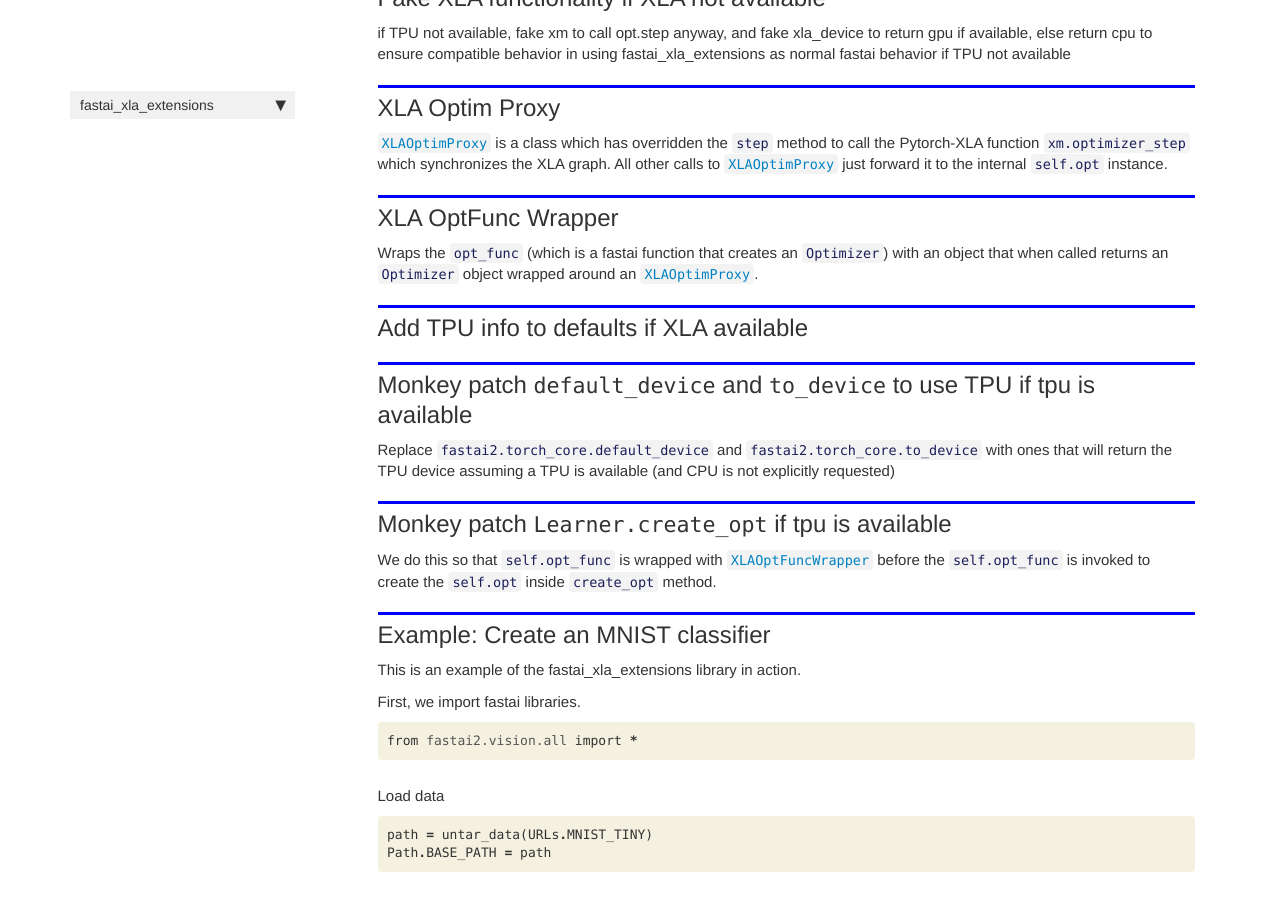
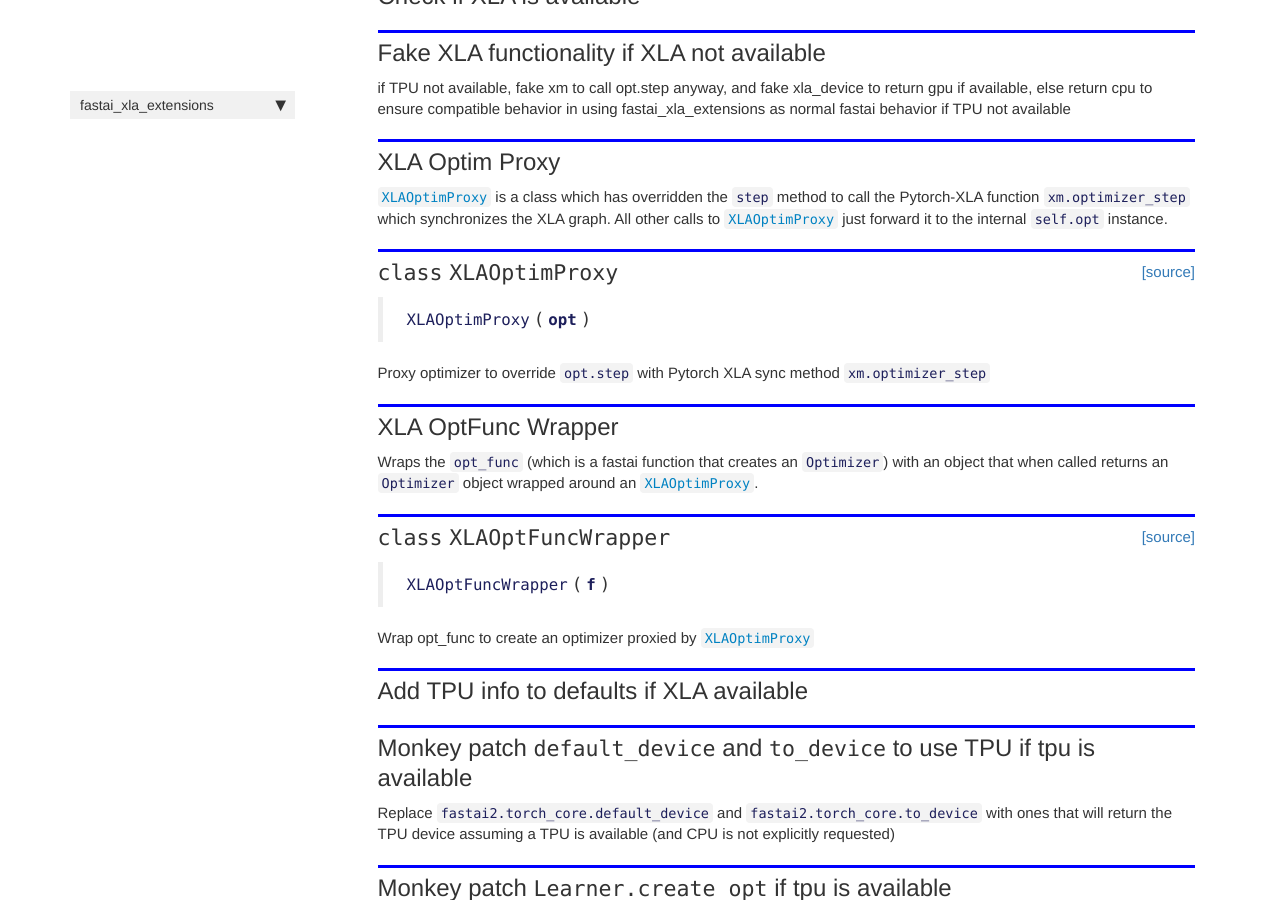
Before and after one commit to butchland/fastai_xla_extensions, a Jekyll site: the page built from docs/core.html, in a window 1280 px wide and 900 px high, scrolled down 931 px. Built offline with Jekyll 4.4.1, drawn with Linux system fonts in a browser that asks for light colours; nearby versions of some CDN libraries; comment, search, counter and statistics services are not loaded; some of the changed text lies outside the part shown.

Commit message:
Update core package documentation

```diff
--- a/docs/core.html
+++ b/docs/core.html
@@ -92,6 +92,13 @@
 </div>
 </div>
 </div>
+    {% raw %}
+
+<div class="cell border-box-sizing code_cell rendered">
+
+</div>
+    {% endraw %}
+
 <div class="cell border-box-sizing text_cell rendered"><div class="inner_cell">
 <div class="text_cell_render border-box-sizing rendered_html">
 <h2 id="Fake-XLA-functionality-if-XLA-not-available">Fake XLA functionality if XLA not available<a class="anchor-link" href="#Fake-XLA-functionality-if-XLA-not-available"> </a></h2><p>if TPU not available, fake xm to call opt.step anyway,
@@ -102,6 +109,13 @@
 </div>
 </div>
 </div>
+    {% raw %}
+
+<div class="cell border-box-sizing code_cell rendered">
+
+</div>
+    {% endraw %}
+
 <div class="cell border-box-sizing text_cell rendered"><div class="inner_cell">
 <div class="text_cell_render border-box-sizing rendered_html">
 <h2 id="XLA-Optim-Proxy">XLA Optim Proxy<a class="anchor-link" href="#XLA-Optim-Proxy"> </a></h2><p><a href="/fastai_xla_extensions/core#XLAOptimProxy"><code>XLAOptimProxy</code></a> is a class which has overridden the <code>step</code> method to call the Pytorch-XLA function <code>xm.optimizer_step</code> which synchronizes the XLA graph. All other calls to <a href="/fastai_xla_extensions/core#XLAOptimProxy"><code>XLAOptimProxy</code></a> just forward it to the internal <code>self.opt</code> instance.</p>
@@ -109,6 +123,38 @@
 </div>
 </div>
 </div>
+    {% raw %}
+
+<div class="cell border-box-sizing code_cell rendered">
+
+</div>
+    {% endraw %}
+
+    {% raw %}
+
+<div class="cell border-box-sizing code_cell rendered">
+
+<div class="output_wrapper">
+<div class="output">
+
+<div class="output_area">
+
+
+<div class="output_markdown rendered_html output_subarea ">
+<h2 id="XLAOptimProxy" class="doc_header"><code>class</code> <code>XLAOptimProxy</code><a href="https://github.com/butchland/fastai_xla_extensions/tree/master/fastai_xla_extensions/core.py#L32" class="source_link" style="float:right">[source]</a></h2><blockquote><p><code>XLAOptimProxy</code>(<strong><code>opt</code></strong>)</p>
+</blockquote>
+<p>Proxy optimizer to override <code>opt.step</code> with Pytorch XLA sync method <code>xm.optimizer_step</code></p>
+
+</div>
+
+</div>
+
+</div>
+</div>
+
+</div>
+    {% endraw %}
+
 <div class="cell border-box-sizing text_cell rendered"><div class="inner_cell">
 <div class="text_cell_render border-box-sizing rendered_html">
 <h2 id="XLA-OptFunc-Wrapper">XLA OptFunc Wrapper<a class="anchor-link" href="#XLA-OptFunc-Wrapper"> </a></h2><p>Wraps the <code>opt_func</code> (which is a fastai function that creates an <code>Optimizer</code>) with an object that when called returns an <code>Optimizer</code> object wrapped around an <a href="/fastai_xla_extensions/core#XLAOptimProxy"><code>XLAOptimProxy</code></a>.</p>
@@ -116,12 +162,51 @@
 </div>
 </div>
 </div>
+    {% raw %}
+
+<div class="cell border-box-sizing code_cell rendered">
+
+</div>
+    {% endraw %}
+
+    {% raw %}
+
+<div class="cell border-box-sizing code_cell rendered">
+
+<div class="output_wrapper">
+<div class="output">
+
+<div class="output_area">
+
+
+<div class="output_markdown rendered_html output_subarea ">
+<h2 id="XLAOptFuncWrapper" class="doc_header"><code>class</code> <code>XLAOptFuncWrapper</code><a href="https://github.com/butchland/fastai_xla_extensions/tree/master/fastai_xla_extensions/core.py#L47" class="source_link" style="float:right">[source]</a></h2><blockquote><p><code>XLAOptFuncWrapper</code>(<strong><code>f</code></strong>)</p>
+</blockquote>
+<p>Wrap opt_func to create an optimizer proxied by <a href="/fastai_xla_extensions/core#XLAOptimProxy"><code>XLAOptimProxy</code></a></p>
+
+</div>
+
+</div>
+
+</div>
+</div>
+
+</div>
+    {% endraw %}
+
 <div class="cell border-box-sizing text_cell rendered"><div class="inner_cell">
 <div class="text_cell_render border-box-sizing rendered_html">
 <h2 id="Add-TPU-info-to-defaults-if-XLA-available">Add TPU info to defaults if XLA available<a class="anchor-link" href="#Add-TPU-info-to-defaults-if-XLA-available"> </a></h2>
 </div>
 </div>
 </div>
+    {% raw %}
+
+<div class="cell border-box-sizing code_cell rendered">
+
+</div>
+    {% endraw %}
+
 <div class="cell border-box-sizing text_cell rendered"><div class="inner_cell">
 <div class="text_cell_render border-box-sizing rendered_html">
 <h2 id="Monkey-patch-default_device-and-to_device-to-use-TPU-if-tpu-is-available">Monkey patch <code>default_device</code> and <code>to_device</code> to use TPU if tpu is available<a class="anchor-link" href="#Monkey-patch-default_device-and-to_device-to-use-TPU-if-tpu-is-available"> </a></h2><p>Replace <code>fastai2.torch_core.default_device</code> and <code>fastai2.torch_core.to_device</code>
@@ -131,6 +216,13 @@
 </div>
 </div>
 </div>
+    {% raw %}
+
+<div class="cell border-box-sizing code_cell rendered">
+
+</div>
+    {% endraw %}
+
 <div class="cell border-box-sizing text_cell rendered"><div class="inner_cell">
 <div class="text_cell_render border-box-sizing rendered_html">
 <h2 id="Monkey-patch-Learner.create_opt-if-tpu-is-available">Monkey patch <code>Learner.create_opt</code> if tpu is available<a class="anchor-link" href="#Monkey-patch-Learner.create_opt-if-tpu-is-available"> </a></h2><p>We do this so that <code>self.opt_func</code> is wrapped with <a href="/fastai_xla_extensions/core#XLAOptFuncWrapper"><code>XLAOptFuncWrapper</code></a> before the <code>self.opt_func</code> is invoked to create the <code>self.opt</code> inside <code>create_opt</code> method.</p>
@@ -138,6 +230,13 @@
 </div>
 </div>
 </div>
+    {% raw %}
+
+<div class="cell border-box-sizing code_cell rendered">
+
+</div>
+    {% endraw %}
+
 <div class="cell border-box-sizing text_cell rendered"><div class="inner_cell">
 <div class="text_cell_render border-box-sizing rendered_html">
 <h2 id="Example:-Create-an-MNIST-classifier">Example: Create an MNIST classifier<a class="anchor-link" href="#Example:-Create-an-MNIST-classifier"> </a></h2><p>This is an example of the fastai_xla_extensions library
```
Also changed, not shown: fastai_xla_extensions/core.py (+11 -9 lines), 1 other file.
